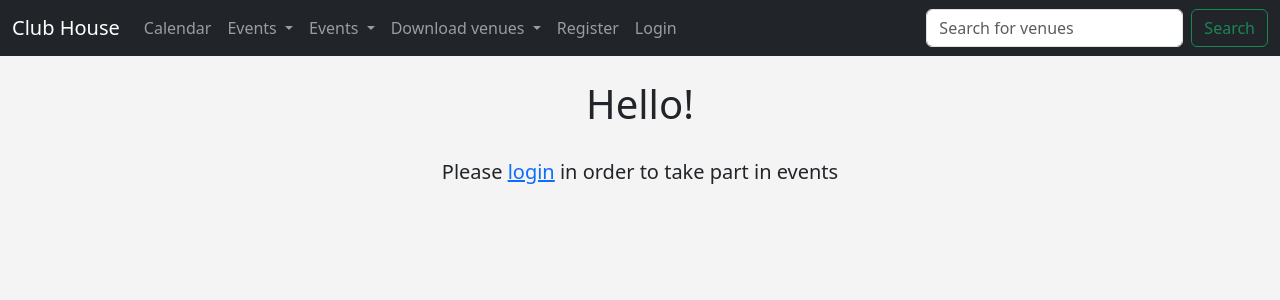
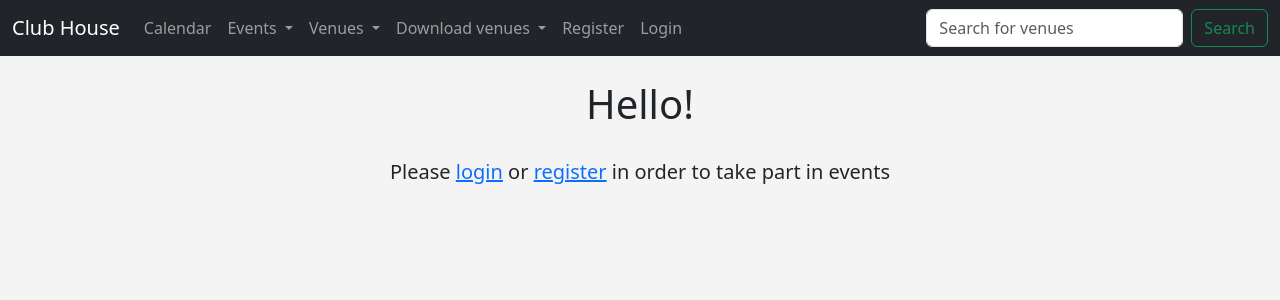
Before and after one commit to RomanNaumenko/club_house_project, a Django app: page /home/ in a window 1280 px wide. Shown: the top 300 px of the page. Run offline with Django 4.2, Linux system fonts and the light colour scheme.

Commit message:
Add perm bootstrap functionality. If user is not login or registered he can`t see and use some of functions we don`t want him to. Add minor navbar improvements and fixed some bugs.

```diff
--- a/templates/authentication/login.html
+++ b/templates/authentication/login.html
@@ -5,7 +5,9 @@
         p { text-align: right; }
     </style>
     <h1>Login</h1><br/>
-
+    <h5>Still don`t have an account? Fix it <a href="http://127.0.0.1:8000/members/register/">here</a>!</h5>
+    <br/>
+    <br/>
     <form action="" method="POST">
         {% csrf_token %}
 
--- a/templates/authentication/registration.html
+++ b/templates/authentication/registration.html
@@ -11,6 +11,7 @@
   {% endif %}
 
   <h1>Register</h1>
+  <h5>Already have an account? Click <a href="http://127.0.0.1:8000/members/register/">here</a>!</h5>
   <br/>
 
   <form action="{% url 'register-user' %}" method="POST">
--- a/templates/base/navbar.html
+++ b/templates/base/navbar.html
@@ -15,19 +15,23 @@
           </a>
           <ul class="dropdown-menu" aria-labelledby="navbarDropdown">
             <li><a class="dropdown-item" href="{% url 'events' %}">Events</a></li>
+            {% if user.is_authenticated %}
             <li><hr class="dropdown-divider"></li>
             <li><a class="dropdown-item" href="{% url 'add-event' %}">Add Event</a></li>
+            {% endif %}
           </ul>
         </li>
 
         <li class="nav-item dropdown">
           <a class="nav-link dropdown-toggle" href="#" id="navbarDropdownVenues" role="button" data-bs-toggle="dropdown" aria-expanded="false">
-            Events
+            Venues
           </a>
           <ul class="dropdown-menu" aria-labelledby="navbarDropdown">
             <li><a class="dropdown-item" href="{% url 'venues' %}">Venues</a></li>
+            {% if user.is_authenticated %}
             <li><hr class="dropdown-divider"></li>
             <li><a class="dropdown-item" href="{% url 'add-venue' %}">Add Venue</a></li>
+            {% endif %}
           </ul>
         </li>
 
--- a/templates/events/add_event.html
+++ b/templates/events/add_event.html
@@ -4,6 +4,7 @@
     h1 {text-align: center;}
 </style>
 {% block content %}
+{% if user.is_authenticated %}
     <h1>Add Event to Database</h1>
     <br/>
     <br/>
@@ -18,4 +19,7 @@
         </form>
     {% endif %}
 
+{% else %}
+<h5>You need <a href="% url '' %">register</a> or <a>login</a> first!</h5>
+{% endif %}
 {% endblock %}
--- a/templates/events/home.html
+++ b/templates/events/home.html
@@ -10,7 +10,7 @@
     {% else %}
 <h1>Hello! </h1>
 <br/>
-<h5>Please <a href="http://127.0.0.1:8000/members/login/">login</a> in order to take part in events</h5>
+<h5>Please <a href="http://127.0.0.1:8000/members/login/">login</a> or <a href="http://127.0.0.1:8000/members/register/">register</a> in order to take part in events</h5>
     {% endif %}
     {% if superuser_events %}
         {% for event in superuser_event %}
```
Also changed, not shown: db.sqlite3.
